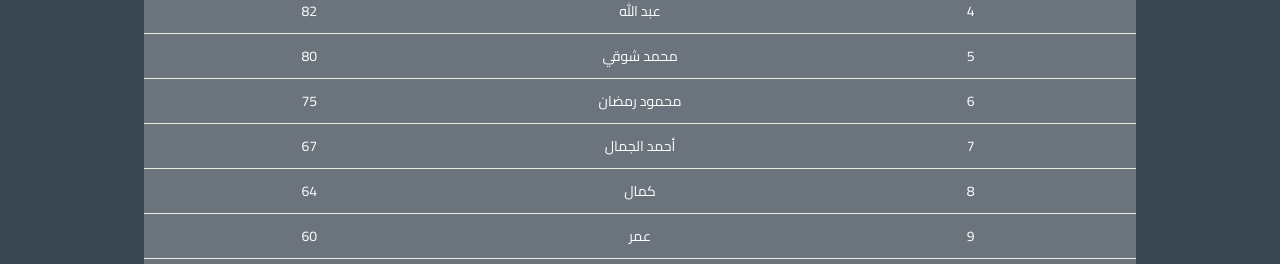
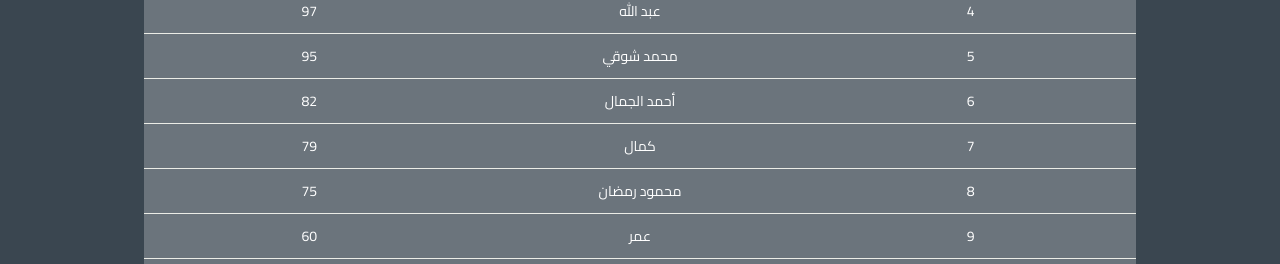
Before and after one commit to zaki164/Tareek-elnagah, a React (Vite) app: page / in a window 1280 px wide. Shown: the part 410-674 px from the top of the page. Built offline with nearby package versions, Linux system fonts and the light colour scheme; what tailwindcss-rtl would draw is missing.

Commit message:
update 3/2/2026 v3

```diff
--- a/src/Section/TableSection.tsx
+++ b/src/Section/TableSection.tsx
@@ -4,15 +4,15 @@ const TableSection = () => {
   const { t } = useTranslation()
 
   const data = [
-    { name: "محمد زنفل", value: 100 },
-    { name: "أيمن", value: 100 },
-    { name: "زكي", value: 100 },
-    { name: "محمد شوقي", value: 80 },
-    { name: "كمال", value: 64 },
-    { name: "أحمد الجمال", value: 67 },
+    { name: "محمد زنفل", value: 115 },
+    { name: "أيمن", value: 115 },
+    { name: "زكي", value: 115 },
+    { name: "محمد شوقي", value: 95 },
+    { name: "كمال", value: 79 },
+    { name: "أحمد الجمال", value: 82 },
     { name: "محمود رمضان", value: 75 },
     { name: "عمر", value: 60 },
-    { name: "عبد الله", value: 82 },
+    { name: "عبد الله", value: 97 },
     { name: "محمد عبد الله", value: 37 },
     { name: "هشام", value: 46 },
     { name: "طلعت", value: 25 },
```
